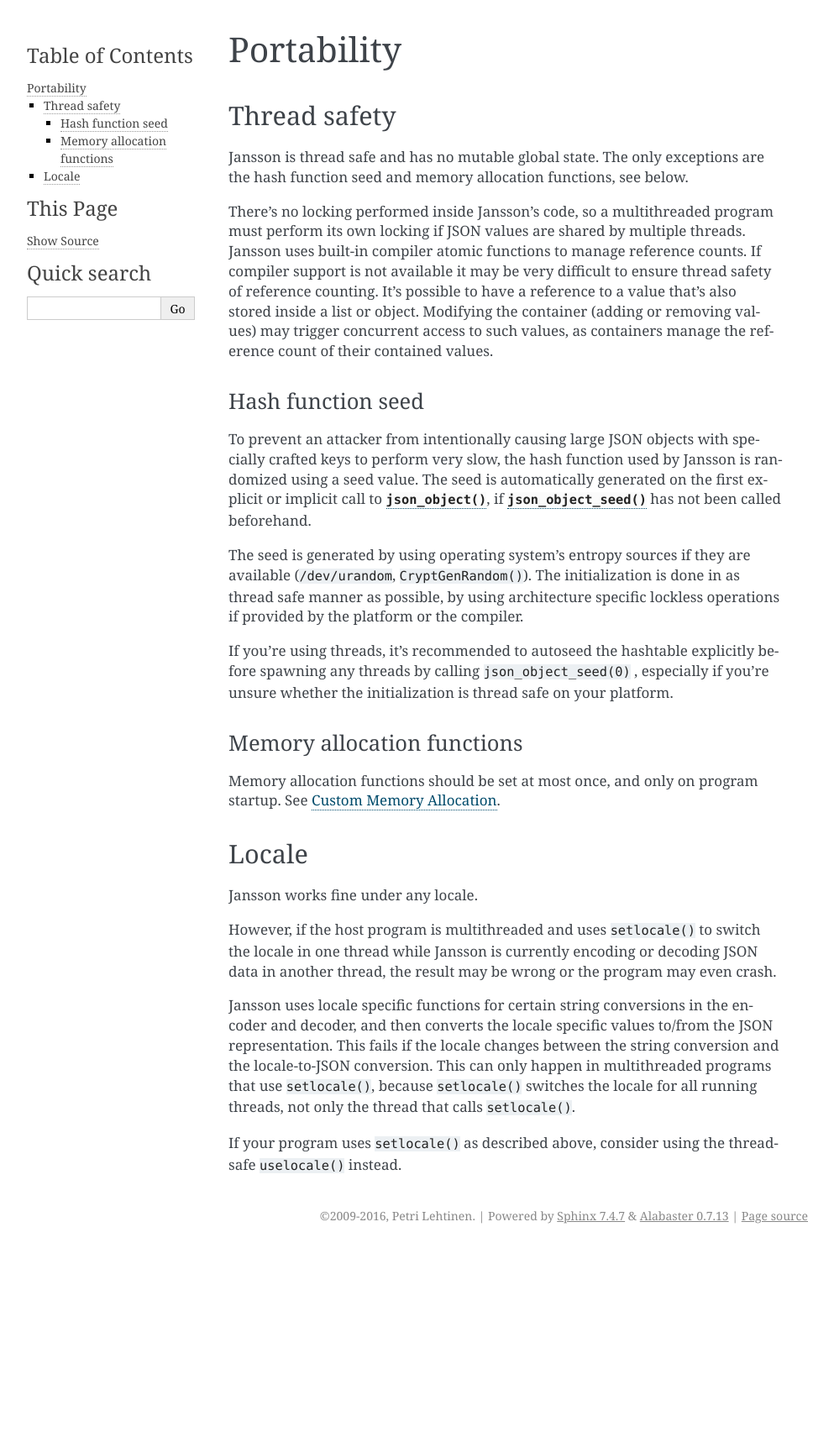
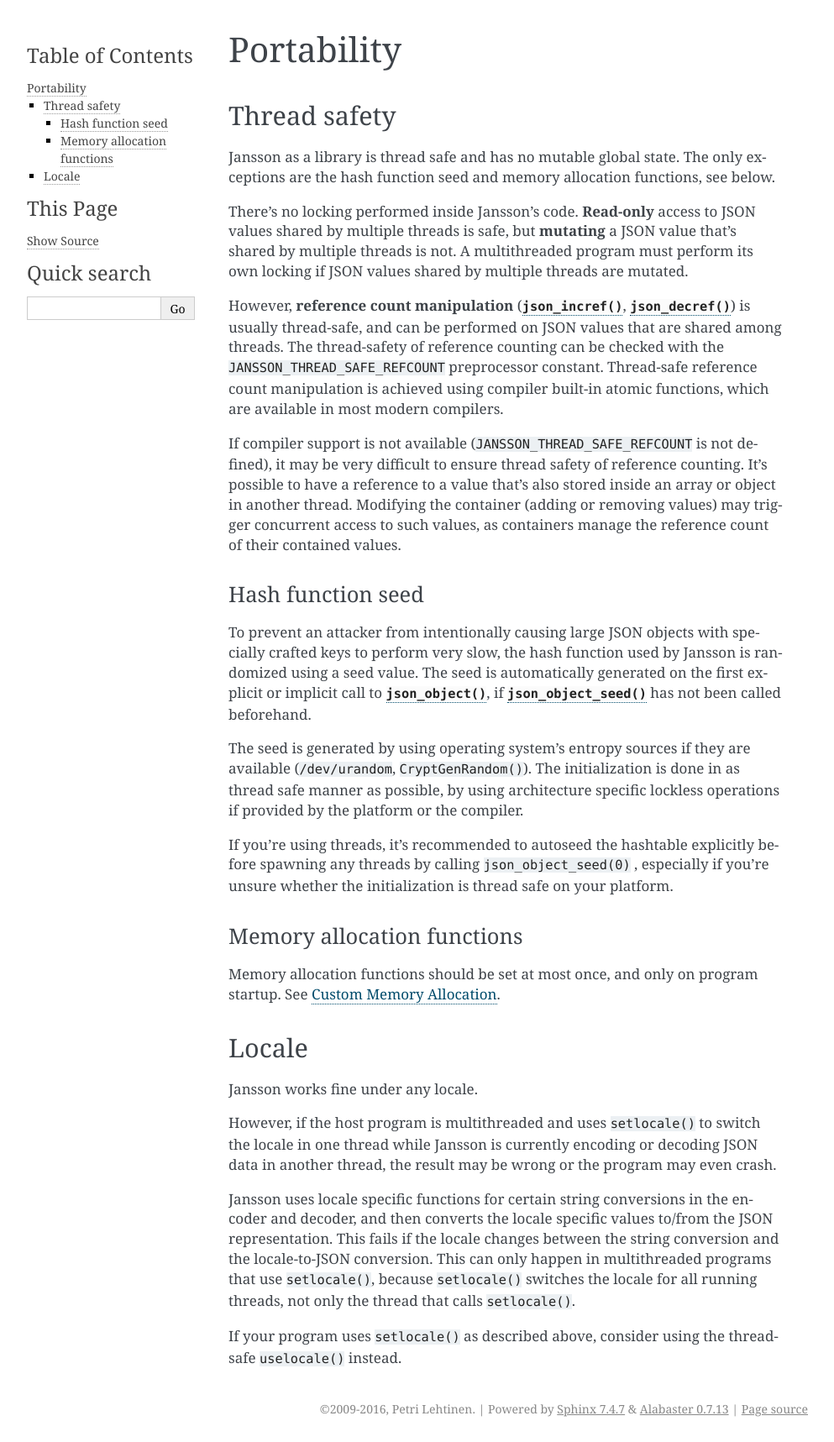
Before and after one commit to akheron/jansson, a Sphinx documentation site: the page built from doc/portability.rst, in a window 1280 px wide. Shown: the whole page at 84% size, without its empty margins (148-1141 px from the left). Built offline with Sphinx 7.4.7, drawn with Linux system fonts in a browser that asks for light colours; before the commit the page ends 1487 px from its top, so only the background shows below that.

Commit message:
Clarify thread safety docs, rename JANSSON_THREAD_SAFE

```diff
--- a/doc/apiref.rst
+++ b/doc/apiref.rst
@@ -58,7 +58,7 @@ the library:
       /* Code specific to version 1.3 and above */
       #endif
 
-``JANSSON_THREAD_SAFE``
+``JANSSON_THREAD_SAFE_REFCOUNT``
   If this value is defined all read-only operations and reference counting in
   Jansson are thread safe.  This value is not defined for versions older than
   ``2.11`` or when the compiler does not provide built-in atomic functions.
--- a/doc/portability.rst
+++ b/doc/portability.rst
@@ -7,19 +7,31 @@ Portability
 Thread safety
 -------------
 
-Jansson is thread safe and has no mutable global state. The only
-exceptions are the hash function seed and memory allocation functions,
-see below.
+Jansson as a library is thread safe and has no mutable global state.
+The only exceptions are the hash function seed and memory allocation
+functions, see below.
 
-There's no locking performed inside Jansson's code, so a multithreaded
-program must perform its own locking if JSON values are shared by
-multiple threads. Jansson uses built-in compiler atomic functions to
-manage reference counts. If compiler support is not available it may
-be very difficult to ensure thread safety of reference counting.
-It's possible to have a reference to a value that's also stored inside
-a list or object. Modifying the container (adding or removing values)
-may trigger concurrent access to such values, as containers manage the
-reference count of their contained values.
+There's no locking performed inside Jansson's code. **Read-only**
+access to JSON values shared by multiple threads is safe, but
+**mutating** a JSON value that's shared by multiple threads is not. A
+multithreaded program must perform its own locking if JSON values
+shared by multiple threads are mutated.
+
+However, **reference count manipulation** (:func:`json_incref()`,
+:func:`json_decref()`) is usually thread-safe, and can be performed on
+JSON values that are shared among threads. The thread-safety of
+reference counting can be checked with the
+``JANSSON_THREAD_SAFE_REFCOUNT`` preprocessor constant. Thread-safe
+reference count manipulation is achieved using compiler built-in
+atomic functions, which are available in most modern compilers.
+
+If compiler support is not available (``JANSSON_THREAD_SAFE_REFCOUNT``
+is not defined), it may be very difficult to ensure thread safety of
+reference counting. It's possible to have a reference to a value
+that's also stored inside an array or object in another thread.
+Modifying the container (adding or removing values) may trigger
+concurrent access to such values, as containers manage the reference
+count of their contained values.
 
 
 Hash function seed
```
Also changed, not shown: 1 other file.
